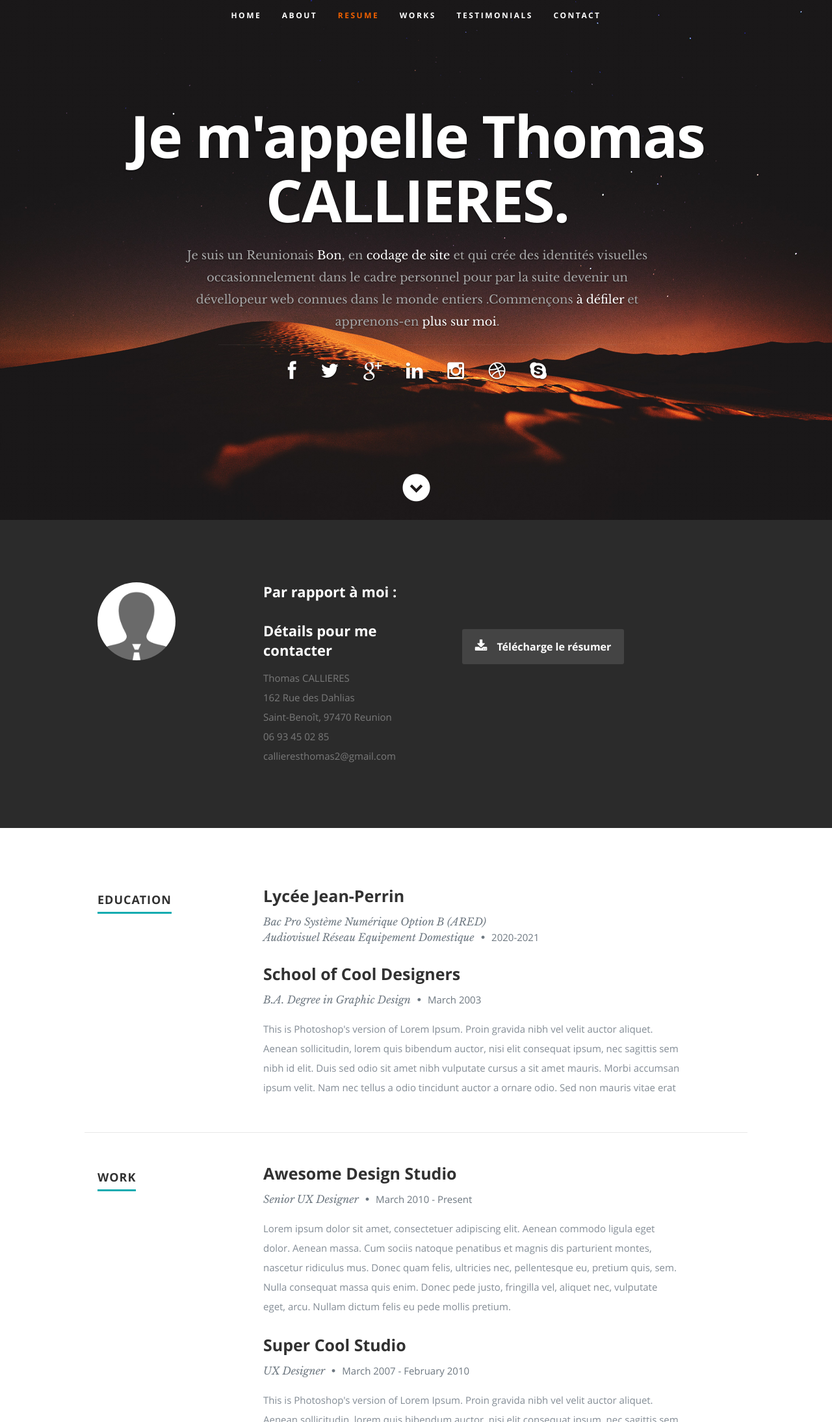
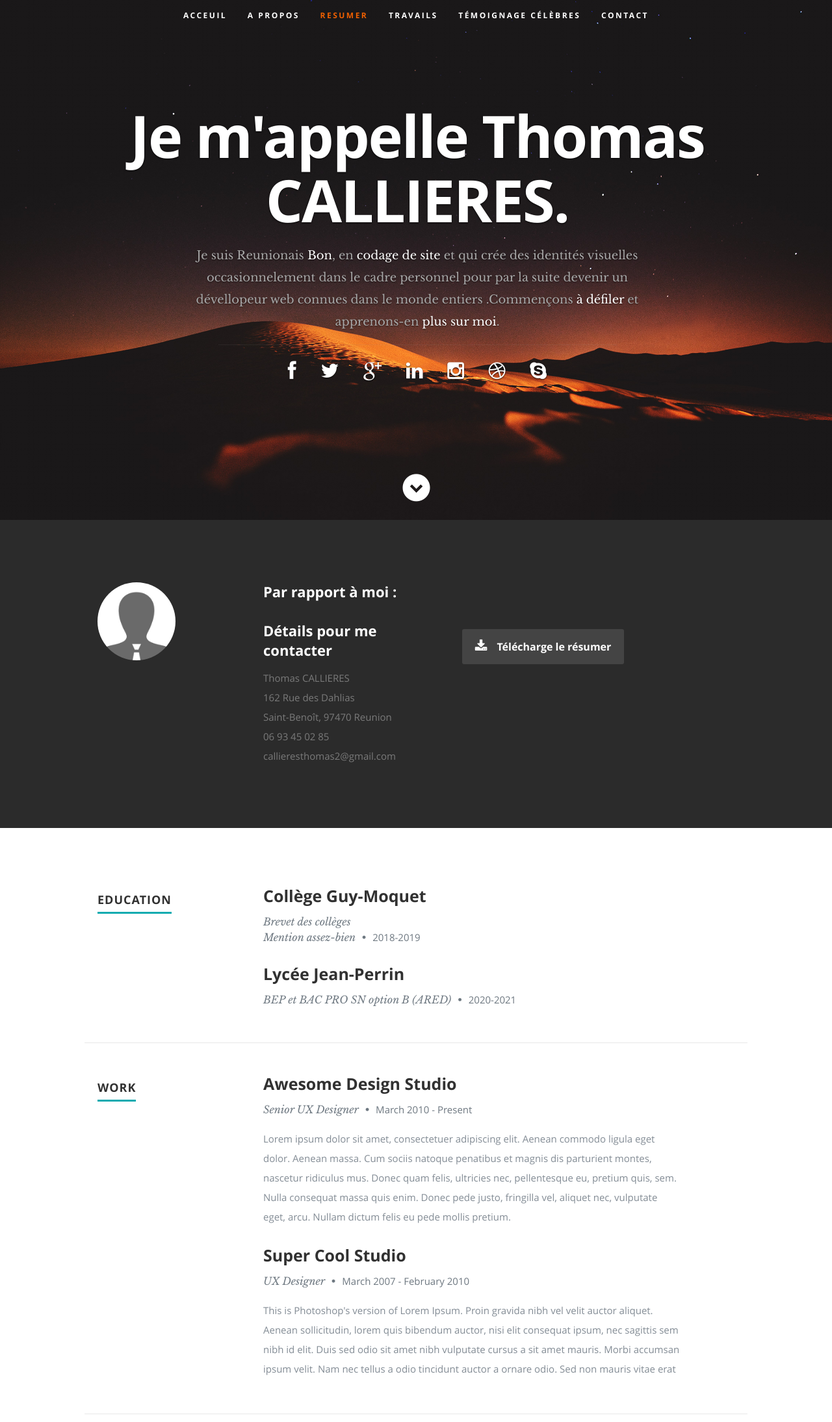
Before and after one commit to CALLIERESThomas/CV, a plain HTML site: page index.html in a window 1280 px wide. Shown: the top 2188 px of the page at 65% size. Drawn offline with nearby package versions, Linux system fonts and the light colour scheme.

Commit message:
change syntax

```diff
--- a/index.html
+++ b/index.html
@@ -44,11 +44,11 @@
 	      <a class="mobile-btn" href="#" title="Hide navigation">Hide navigation</a>
 
          <ul id="nav" class="nav">
-            <li class="current"><a class="smoothscroll" href="#home">Home</a></li>
-            <li><a class="smoothscroll" href="#about">About</a></li>
-	         <li><a class="smoothscroll" href="#resume">Resume</a></li>
-            <li><a class="smoothscroll" href="#portfolio">Works</a></li>
-            <li><a class="smoothscroll" href="#testimonials">Testimonials</a></li>
+            <li class="current"><a class="smoothscroll" href="#home">Acceuil</a></li>
+            <li><a class="smoothscroll" href="#about">A propos</a></li>
+	         <li><a class="smoothscroll" href="#resume">Resumer</a></li>
+            <li><a class="smoothscroll" href="#portfolio">Travails</a></li>
+            <li><a class="smoothscroll" href="#testimonials">Témoignage célèbres</a></li>
             <li><a class="smoothscroll" href="#contact">Contact</a></li>
          </ul> <!-- end #nav -->
 
@@ -57,7 +57,7 @@
       <div class="row banner">
          <div class="banner-text">
             <h1 class="responsive-headline">Je m'appelle Thomas CALLIERES.</h1>
-            <h3>Je suis un Reunionais <span>Bon</span>, <span></span> en <span>codage de site </span> et qui crée des identités visuelles occasionnelement
+            <h3>Je suis Reunionais <span>Bon</span>, <span></span> en <span>codage de site </span> et qui crée des identités visuelles occasionnelement
                dans le cadre personnel pour par la suite devenir un dévellopeur web connues dans le monde entiers
                .Commençons <a class="smoothscroll" href="#about">à défiler</a>
             et apprenons-en <a class="smoothscroll" href="#about">plus sur moi</a>.</h3>
@@ -149,9 +149,9 @@
 
                <div class="twelve columns">
 
-                  <h3>Lycée Jean-Perrin</h3>
-                  <p class="info">Bac Pro Système Numérique Option B (ARED) </br> Audiovisuel Réseau Equipement Domestique
-                    <span>&bull;</span> <em class="date">2020-2021</em></p>
+                  <h3>Collège Guy-Moquet</h3>
+                  <p class="info">Brevet des collèges </br> Mention assez-bien
+                    <span>&bull;</span> <em class="date">2018-2019</em></p>
 
                   <p>
 
@@ -166,14 +166,11 @@
 
                <div class="twelve columns">
 
-                  <h3>School of Cool Designers</h3>
-                  <p class="info">B.A. Degree in Graphic Design <span>&bull;</span> <em class="date">March 2003</em></p>
+                  <h3>Lycée Jean-Perrin</h3>
+                  <p class="info">BEP et BAC PRO SN option B (ARED) <span>&bull;</span> <em class="date">2020-2021</em></p>
 
                   <p>
-                  This is Photoshop's version  of Lorem Ipsum. Proin gravida nibh vel velit auctor aliquet.
-                  Aenean sollicitudin, lorem quis bibendum auctor, nisi elit consequat ipsum, nec sagittis sem
-                  nibh id elit. Duis sed odio sit amet nibh vulputate cursus a sit amet mauris. Morbi accumsan
-                  ipsum velit. Nam nec tellus a odio tincidunt auctor a ornare odio. Sed non  mauris vitae erat
+
                   </p>
 
                </div>
```
